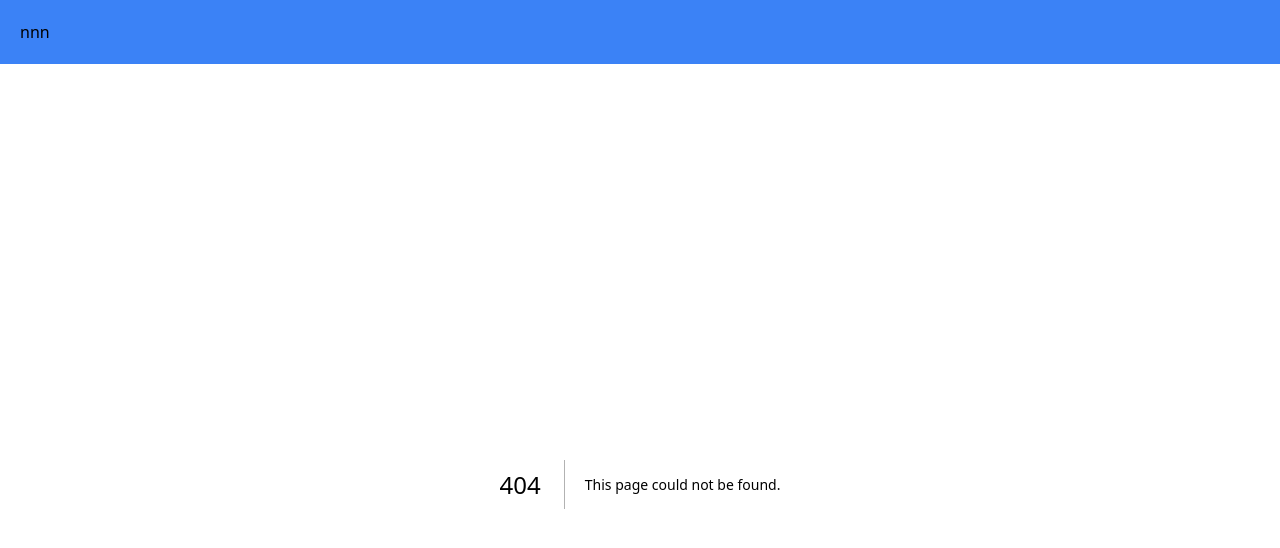
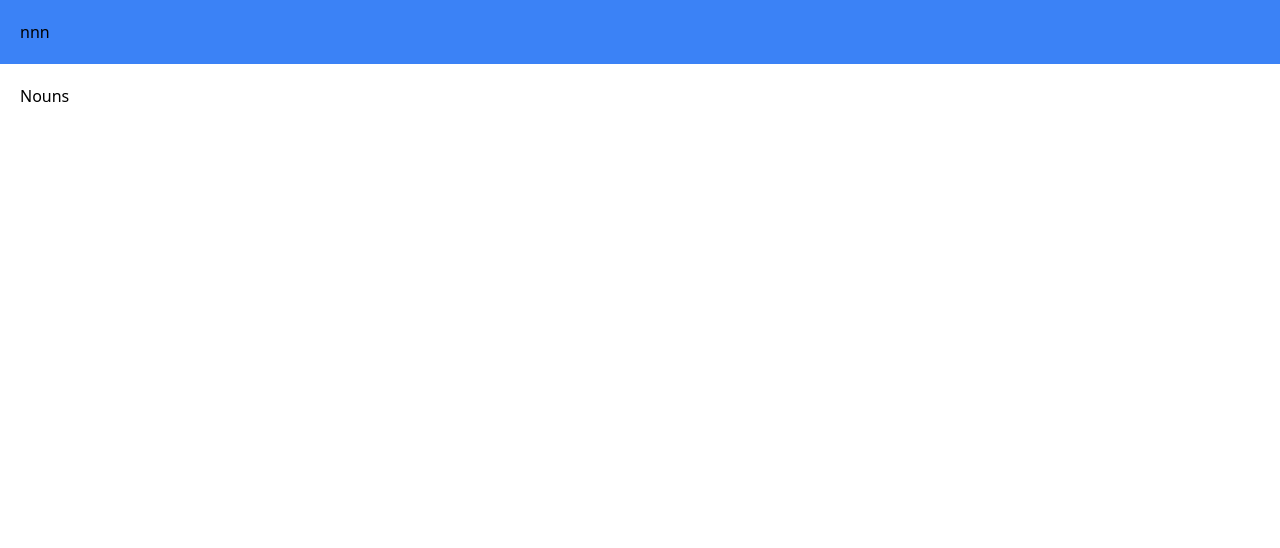
Before and after one commit to Scientific-Research/mk004-nextjs, a Next.js app: page /nouns in a window 1280 px wide. Before the commit this address had no page. Shown: the top 548 px of the page. Built offline with nearby package versions, Linux system fonts and the light colour scheme.

Commit message:
new page called page.tsx in nouns in app

```diff
--- /dev/null
+++ b/app/nouns/page.tsx
@@ -0,0 +1,7 @@
+import React from "react";
+
+function Nouns() {
+  return <div>Nouns</div>;
+}
+
+export default Nouns;
```
